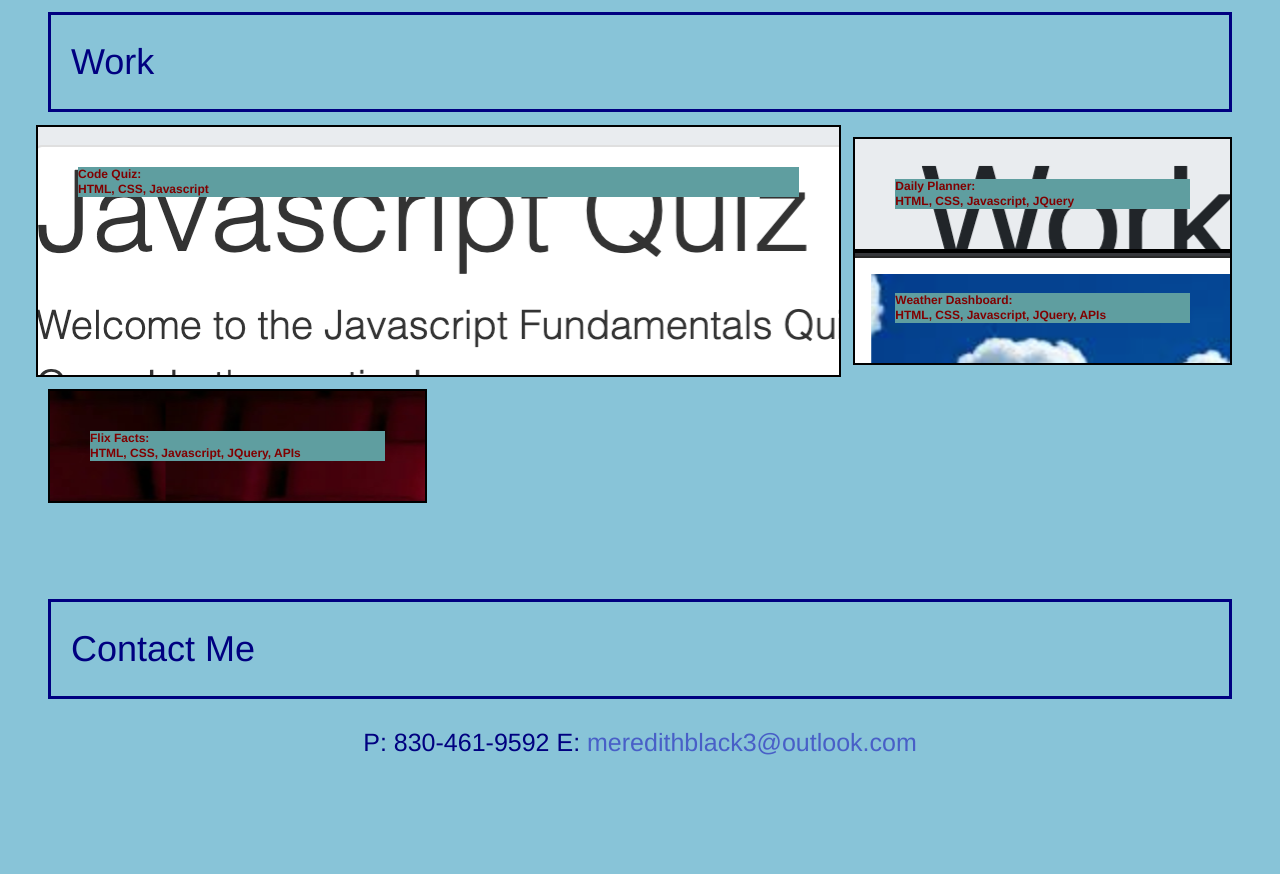
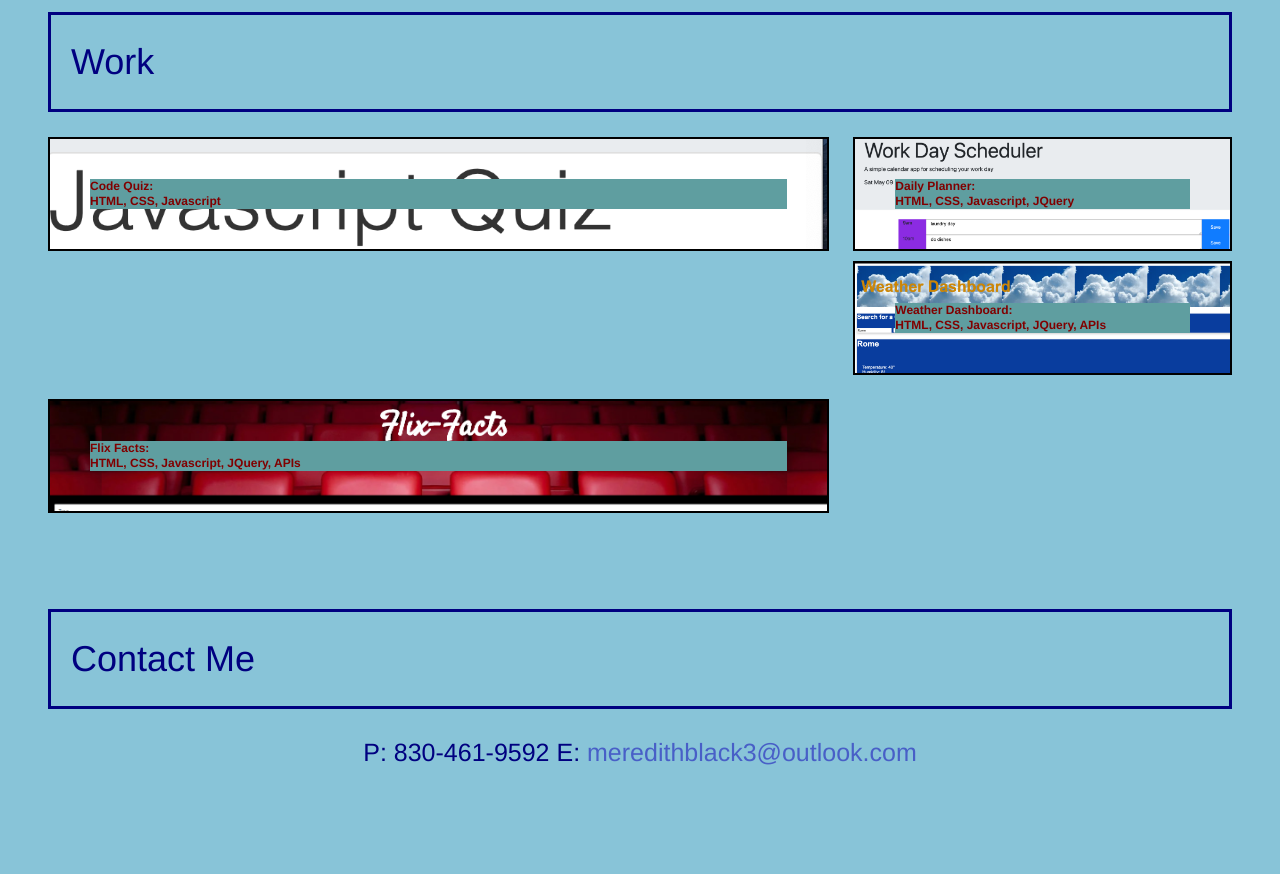
Before and after one commit to mblack1190/WK2Portfolio, a plain HTML site: page index.html in a window 1280 px wide. Shown: the part 1100-1974 px from the top of the page. Drawn offline with nearby package versions, Linux system fonts and the light colour scheme.

Commit message:
created links to projects and fixed project images

```diff
--- a/assets/css/work.css
+++ b/assets/css/work.css
@@ -2,25 +2,29 @@
     border: 2px solid black;
     padding: 40px;
     background-image: url("../images/codequizscreenshot.png");
-
+    background-size: cover;
 }
 
 .item2 {
     border: 2px solid black;
     padding: 40px;
     background-image: url("../images/Scheduler.png");
+    margin-bottom: 10px;
+    background-size: cover;
 }
 
 .item3 {
     border: 2px solid black;
     padding: 40px;
-    background-image: url("../images/weatherdash.png")
+    background-image: url("../images/weatherdash.png");
+    background-size: cover;
 }
 
 .item4 {
     border: 2px solid black;
     padding: 40px;
     background-image: url("../images/flixfacts.png");
+    background-size: cover;
 }
 
 .subtitle {
--- a/index.html
+++ b/index.html
@@ -1,5 +1,6 @@
 <!DOCTYPE html>
 <html lang="en">
+
 <head>
     <meta charset="UTF-8" />
     <title>Meredith Black Portfolio</title>
@@ -7,6 +8,7 @@
     <link rel="stylesheet" href="./assets/css/style.css" />
     <link rel="stylesheet" href="./assets/css/work.css" />
 </head>
+
 <body>
     <header>
         <h1 style="color: rgb(1, 1, 68); font-size: 36px;">Meredith Black
@@ -42,13 +44,25 @@
             <img src="./assets/images/selfportrait-img.jpg" alt="self portrait of Meredith Black" />
         </div>
         <h2>About Me</h2>
-            <p>Meredith Black is a former elementary school teacher looking to break into the field of web development. After spending over half a decade working in public education, Meredith knows how to actively listen to a variety of clients needs and apply complex problem solving and critical thinking to meet the needs of clients. Meredith practices professionalism by embracing best and safe practices and using data to help make decisions in order accomplish goals.
+        <p>Meredith Black is a former elementary school teacher looking to break into the field of web development.
+            After spending over half a decade working in public education, Meredith knows how to actively listen to a
+            variety of clients needs and apply complex problem solving and critical thinking to meet the needs of
+            clients. Meredith practices professionalism by embracing best and safe practices and using data to help make
+            decisions in order accomplish goals.
         </p>
         </br>
-            <p>Meredith has garnered a variety of skills through her background experience in education. Meredith has displayed leadership and presentation skills by participating as grade level team leader at campus level meetings and events and presenting topics to fellow educators at the campus and district level. Meredith has displayed exceptional communication skills across various forms of media in order to be accessible to students, parents, and school officials. Meredith is known for her willingness to take on a challenge and use complex problem solving and critical thinking to tackle the task at hand.
+        <p>Meredith has garnered a variety of skills through her background experience in education. Meredith has
+            displayed leadership and presentation skills by participating as grade level team leader at campus level
+            meetings and events and presenting topics to fellow educators at the campus and district level. Meredith has
+            displayed exceptional communication skills across various forms of media in order to be accessible to
+            students, parents, and school officials. Meredith is known for her willingness to take on a challenge and
+            use complex problem solving and critical thinking to tackle the task at hand.
         </p>
         </br>
-            <p>Meredith is currently enrolled in the Coding Bootcamp at The University of Texas at Austin. Meredith also holds a Bachelor of Arts degree in Psychology from The University of Texas at San Antonio and is certified to teach Special Education: Early Childhood-12th Grade, General Education: Early Childhood-6th Grade, and English as a Second Language: Early Childhood-12th Grade.
+        <p>Meredith is currently enrolled in the Coding Bootcamp at The University of Texas at Austin. Meredith also
+            holds a Bachelor of Arts degree in Psychology from The University of Texas at San Antonio and is certified
+            to teach Special Education: Early Childhood-12th Grade, General Education: Early Childhood-6th Grade, and
+            English as a Second Language: Early Childhood-12th Grade.
         </p>
     </section>
 
@@ -57,36 +71,46 @@
         <h2>Work</h2>
         <div class="work-container">
             <div class="columns">
-                <div class="column is-two-thirds work-grid-item item1">
+                <div class="column is-two-thirds">
+                    <a href="https://mblack1190.github.io/mnb-code-quiz4/">
+                        <div class="work-grid-item item1">
                             <div class="subtitle">
                                 <h4 style="font-weight: bold;">Code Quiz:</h4>
                                 <h6 style="font-weight:bold">HTML, CSS, Javascript</h6>
                             </div>
                         </div>
+                </div>
+                </a>
                 <div class="column is-one-third">
+                    <a href="https://mblack1190.github.io/daily-plannerMNB2/">
                         <div class="work-grid-item item2">
                             <div class="subtitle">
                                 <h4 style="font-weight: bold;">Daily Planner:</h4>
                                 <h6 style="font-weight: bold;">HTML, CSS, Javascript, JQuery</h6>
                             </div>
                         </div>
+                    </a>
+                    <a href="https://mblack1190.github.io/MNB-weather-dashboard/">
                         <div class="work-grid-item item3">
                             <div class="subtitle">
                                 <h4 style="font-weight: bold;">Weather Dashboard:</h4>
                                 <h6 style="font-weight: bold;">HTML, CSS, Javascript, JQuery, APIs</h6>
                             </div>
                         </div>
+                    </a>
                 </div>
             </div>
 
             <div class="columns">
-                <div class="column is-one-third">
+                <div class="column is-two-thirds">
+                    <a href="https://mblack1190.github.io/movie-ranker/">
                         <div class="work-grid-item item4">
                             <div class="subtitle">
                                 <h4 style="font-weight: bold;">Flix Facts:</h4>
                                 <h6 style="font-weight: bold;">HTML, CSS, Javascript, JQuery, APIs</h6>
                             </div>
                         </div>
+                    </a>
                     <div class="column2_c1r2">
                     </div>
                 </div>
@@ -117,4 +141,5 @@
         <h2>Made by Meredith Black</h2>
     </footer>
 </body>
+
 </html>
```
Lines whose indentation alone changed are shown as unchanged.
